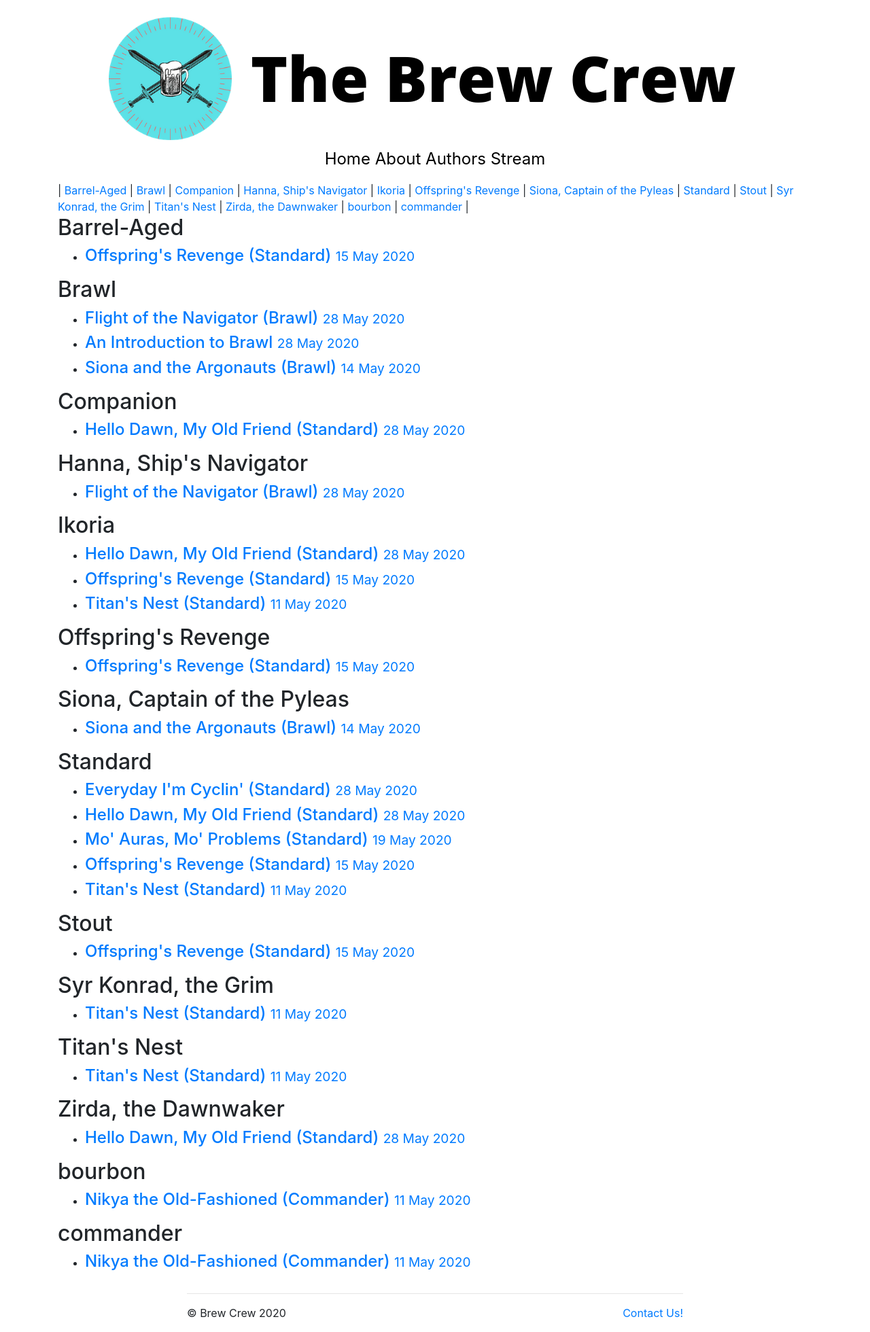
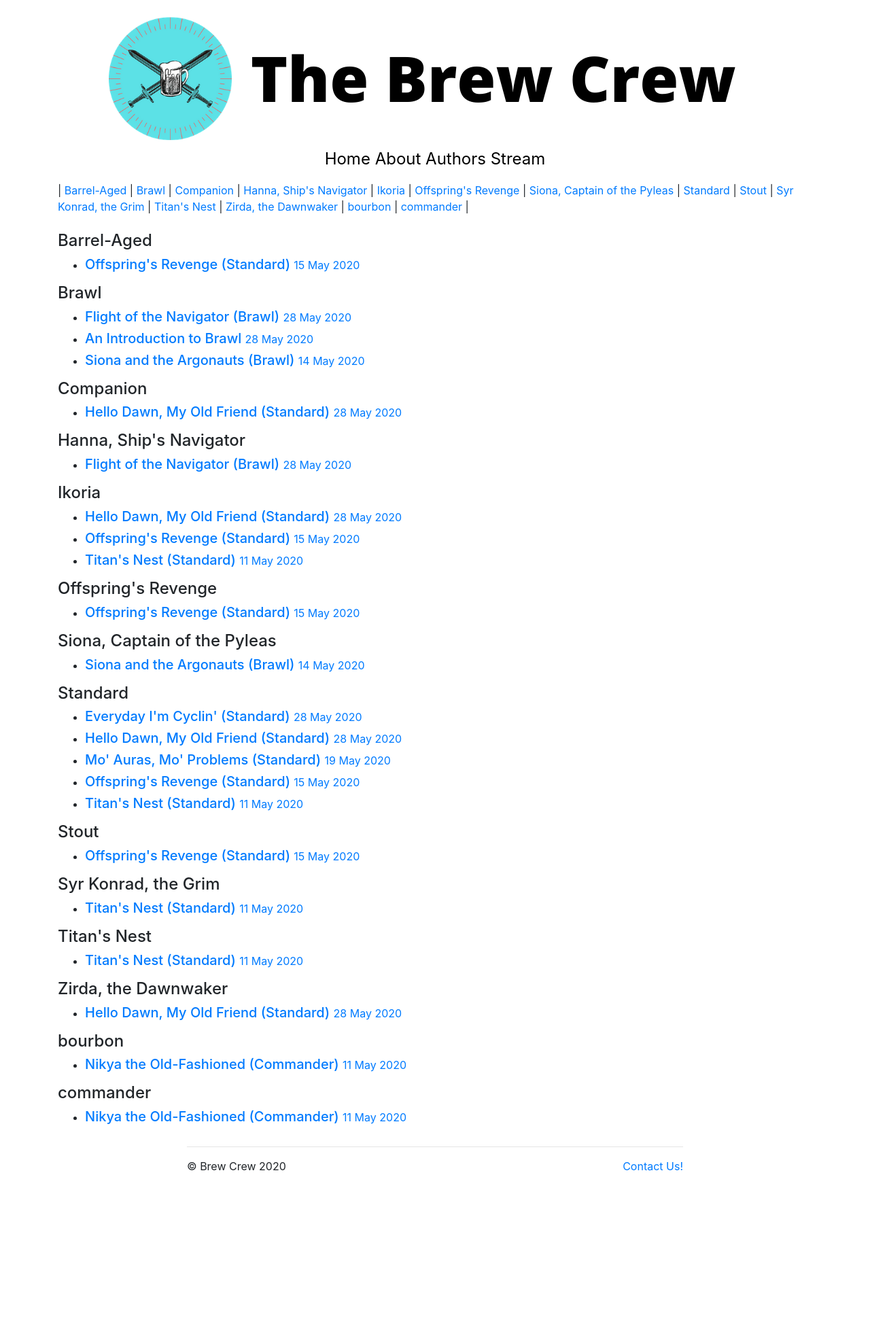
Before and after one commit to chevEldrid/mtgsite, a Jekyll site: the page built from tags.html, in a window 1280 px wide. Shown: the whole page at 68% size. Built offline with Jekyll 4.4.1, drawn with Linux system fonts in a browser that asks for light colours; after the commit the page ends 1744 px from its top, so only the background shows below that.

Commit message:
first pass tags linking

```diff
--- a/_layouts/post.html
+++ b/_layouts/post.html
@@ -45,5 +45,10 @@
     {% endif %}
     {{ content }}
     {% include series.html %}
+    <tr>
+      {% for tag in page.tags %}
+      <a href="/tags.html#{{ tag | slugify }}"><button type="button" class="btn btn-primary">{{ tag }}</button></a>
+      {% endfor %}
+    </tr>
   </div>
 </div>
--- a/tags.html
+++ b/tags.html
@@ -42,24 +42,25 @@
 {% for tag in tags %}
 	<a class="tag" href="#{{ tag | slugify }}"> {{ tag }} </a> |
 {% endfor %}
-
+<br />
+<br />
 {% comment %}
 =======================
 The purpose of this snippet is to list all your posts posted with a certain tag.
 =======================
 {% endcomment %}
 {% for tag in tags %}
-	<h2 id="{{ tag | slugify }}">{{ tag }}</h2>
+	<h4 id="{{ tag | slugify }}">{{ tag }}</h4>
 	<ul>
         {% for post in site.posts %}
             {% if post.tags contains tag %}
                 <li>
-                    <h4>
+                    <h5>
                         <a href="{{ post.url }}">
                             {{ post.title }}
                             <small>{{ post.date | date_to_string }}</small>
                         </a>
-                    </h4>
+                    </h5>
                 </li>
             {% endif %}
         {% endfor %}
```
Also changed, not shown: other parts of tags.html (+1 -1 lines).
